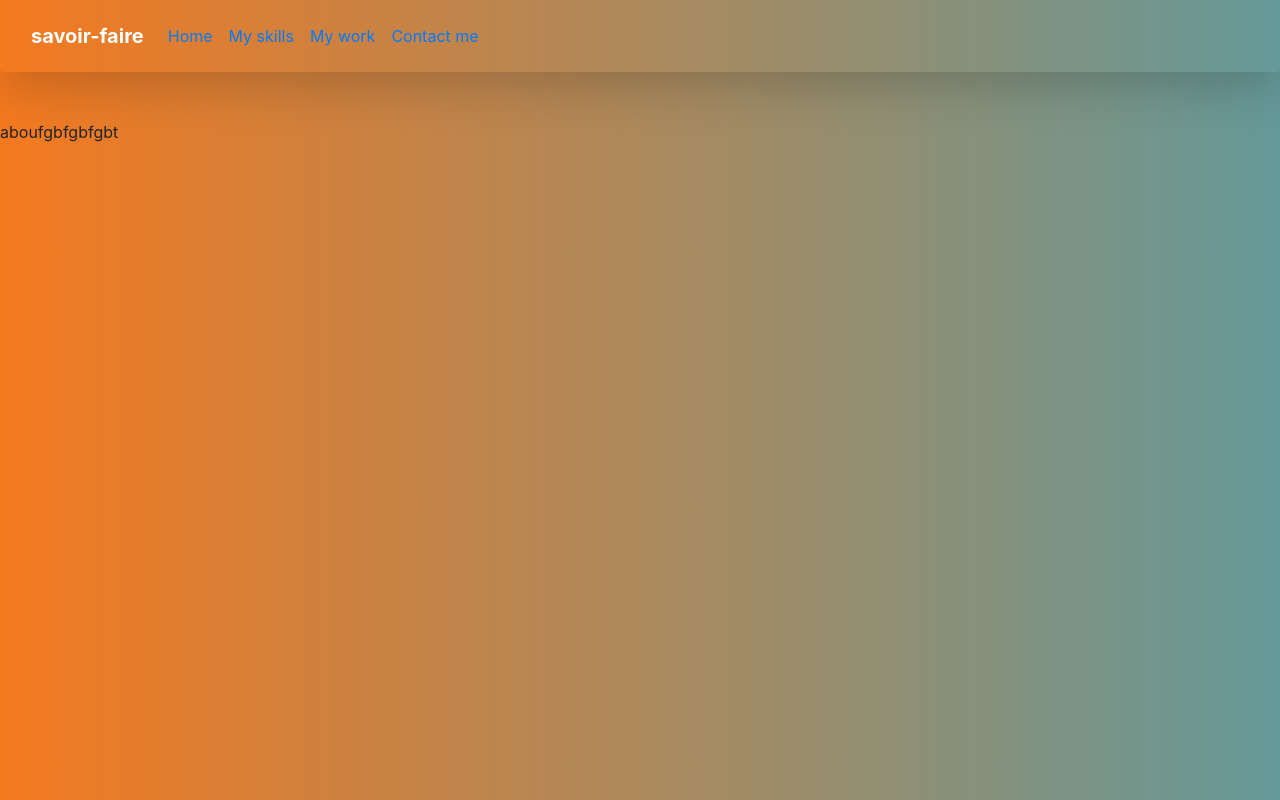
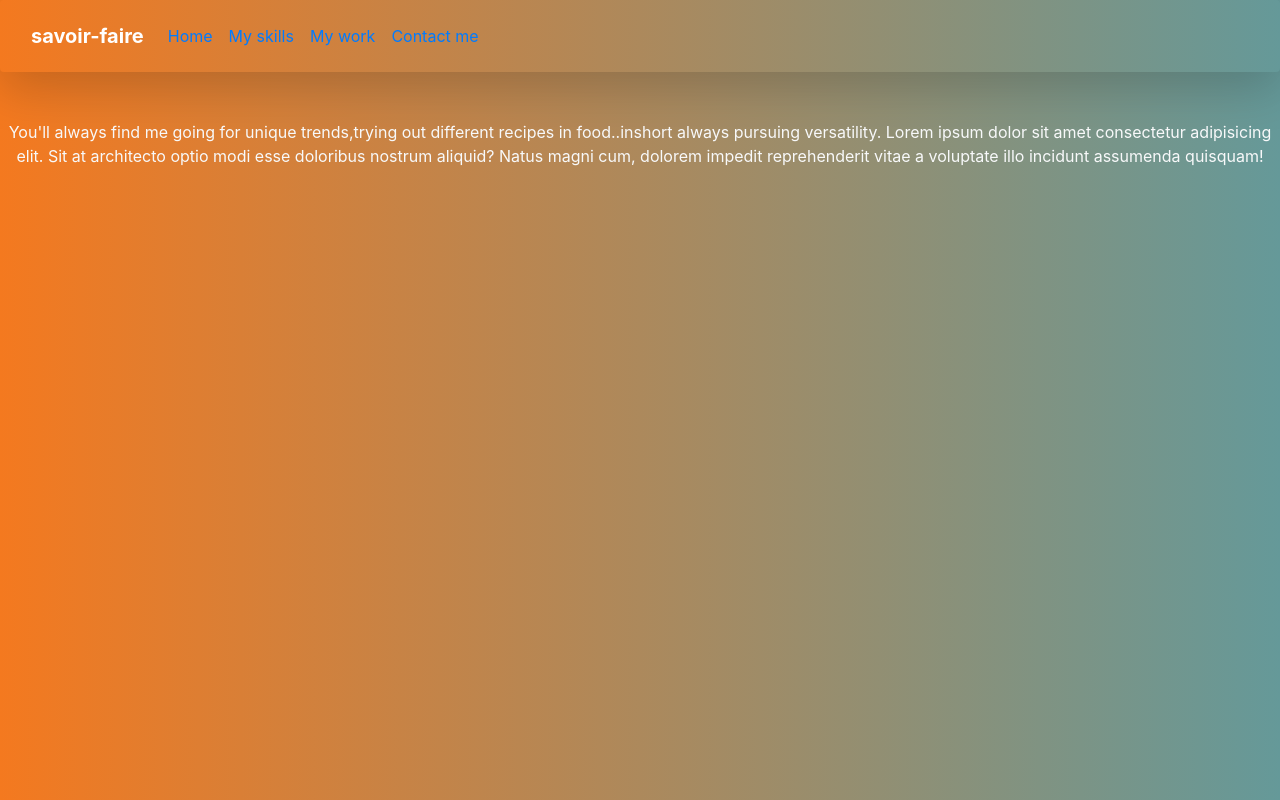
Before and after one commit to brianwachira/savoir-faire, a Vue app: page /about in a window 1280 px wide. Built offline with nearby package versions, Linux system fonts and the light colour scheme; a web font is replaced by a local one.

Commit message:
add about me content

```diff
--- a/src/components/shared/About.vue
+++ b/src/components/shared/About.vue
@@ -1,3 +1,9 @@
 <template>
-    <p>aboufgbfgbfgbt</p>
+    <div class="container-fluid">
+        <div class="row">
+            <div class="col px-3 px-md-0 text-center text-light">
+                <p>You'll always find me going for unique trends,trying out different recipes in food..inshort always pursuing versatility. Lorem ipsum dolor sit amet consectetur adipisicing elit. Sit at architecto optio modi esse doloribus nostrum aliquid? Natus magni cum, dolorem impedit reprehenderit vitae a voluptate illo incidunt assumenda quisquam!</p>
+            </div>
+        </div>
+    </div>
 </template>
```
